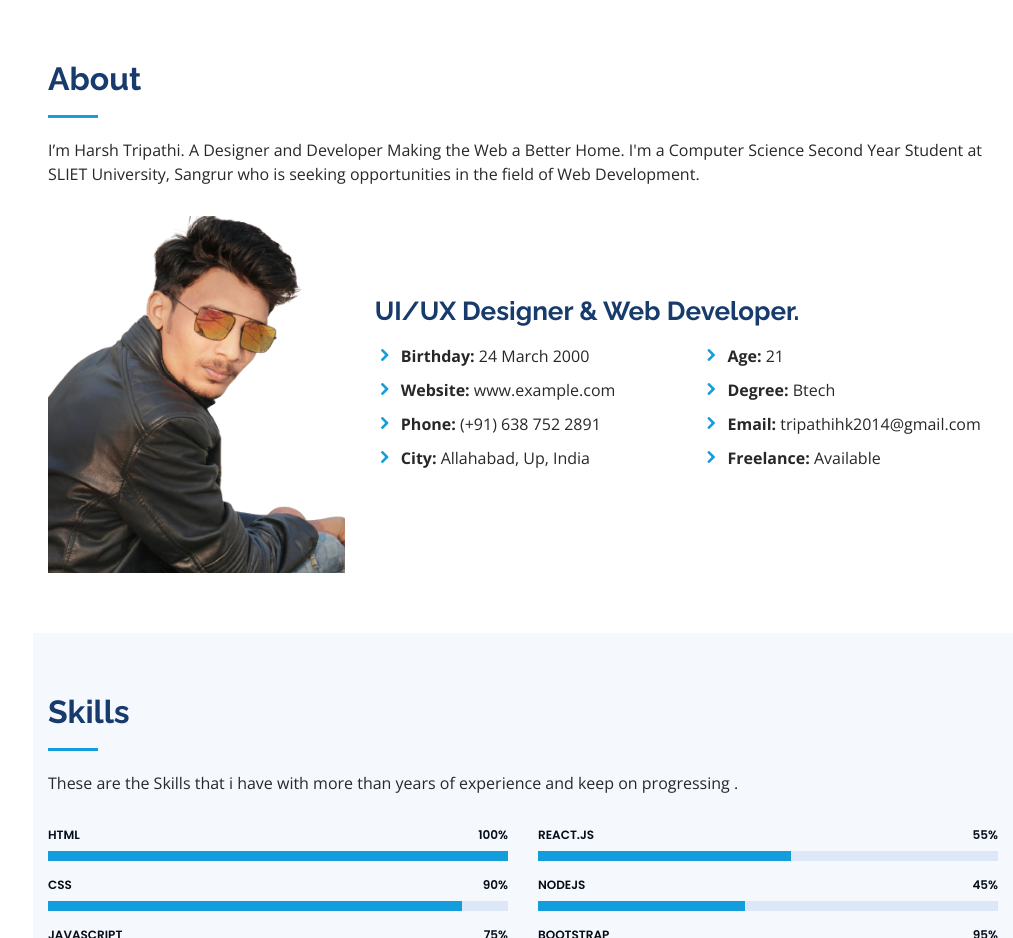
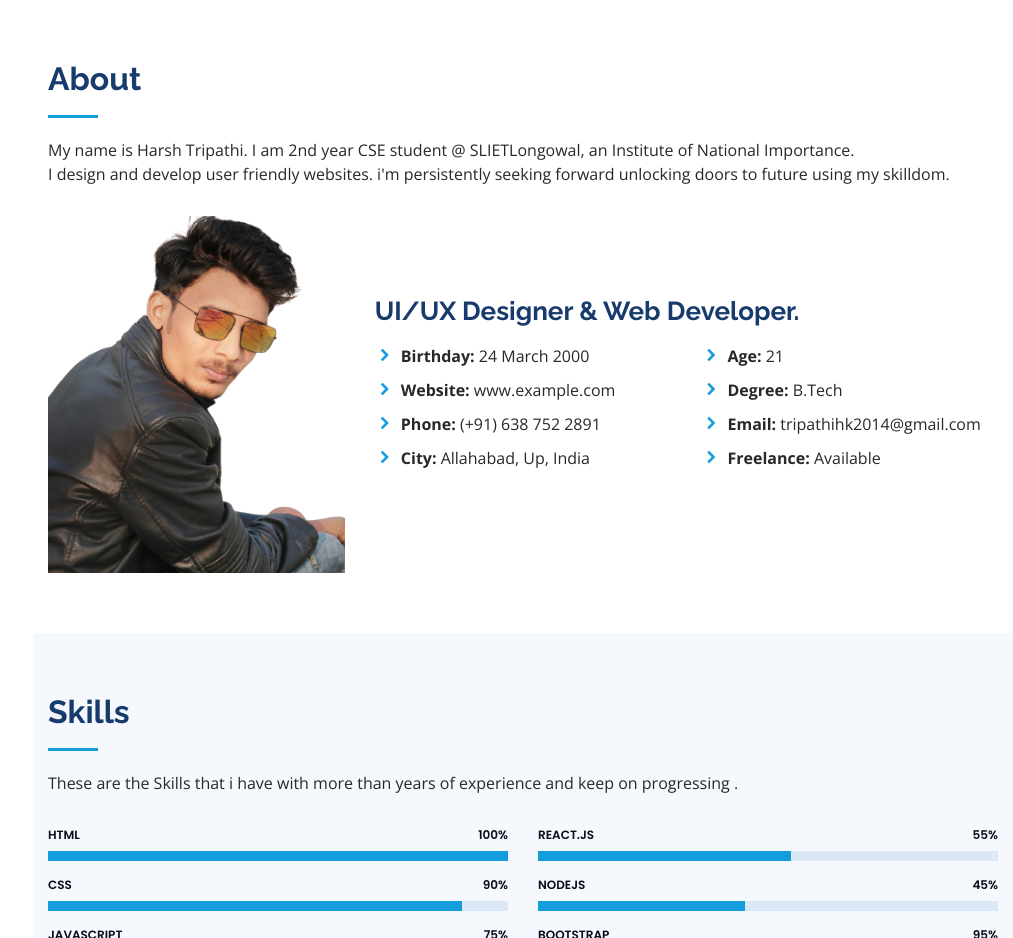
Before and after one commit to hars123h/tripathi-harsh.github.io, a plain HTML site: page index.html in a window 1280 px wide. Shown: the part 800-1738 px from the top of the page, without its empty margins (267-1280 px from the left). Drawn offline with nearby package versions, Linux system fonts and the light colour scheme.

Commit message:
Some Changes Suggested by Rahul Bhatnagar

```diff
--- a/index.html
+++ b/index.html
@@ -33,12 +33,6 @@
   <!-- Template Main CSS File -->
   <link href="assets/css/style.css" rel="stylesheet">
 
-  <!-- =======================================================
-  * Template Name: iPortfolio - v1.5.1
-  * Template URL: https://bootstrapmade.com/iportfolio-bootstrap-portfolio-websites-template/
-  * Author: BootstrapMade.com
-  * License: https://bootstrapmade.com/license/
-  ======================================================== -->
 </head>
 
 <body>
@@ -92,9 +86,12 @@
 
         <div class="section-title">
           <h2>About</h2>
-          <p>I’m Harsh Tripathi. A Designer and Developer Making the Web a Better Home.
-            I'm a Computer Science Second Year Student at SLIET University, Sangrur who is seeking opportunities in the
-            field of Web Development.</p>
+
+          <p>My name is Harsh Tripathi. I am 2nd year CSE student @ SLIETLongowal, an Institute of National
+            Importance. <br>
+            I design and develop user friendly websites. i'm persistently seeking forward unlocking doors
+            to future using my skilldom.
+          </p>
         </div>
 
         <div class="row">
@@ -120,7 +117,7 @@
               <div class="col-lg-6">
                 <ul>
                   <li><i class="icofont-rounded-right"></i> <strong>Age:</strong> 21</li>
-                  <li><i class="icofont-rounded-right"></i> <strong>Degree:</strong> Btech</li>
+                  <li><i class="icofont-rounded-right"></i> <strong>Degree:</strong> B.Tech</li>
                   <li><i class="icofont-rounded-right"></i> <strong>Email:</strong> tripathihk2014@gmail.com</li>
                   <li><i class="icofont-rounded-right"></i> <strong>Freelance:</strong> Available</li>
                 </ul>
```
Also changed, not shown: assets/css/style.css (+1 -6 lines).
